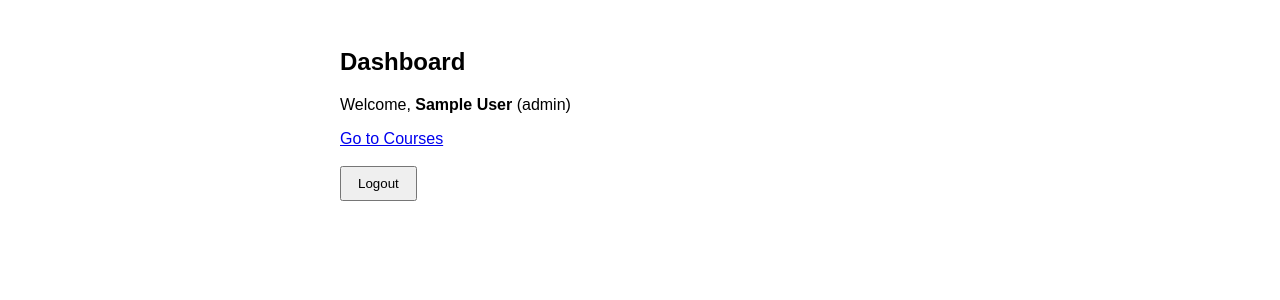
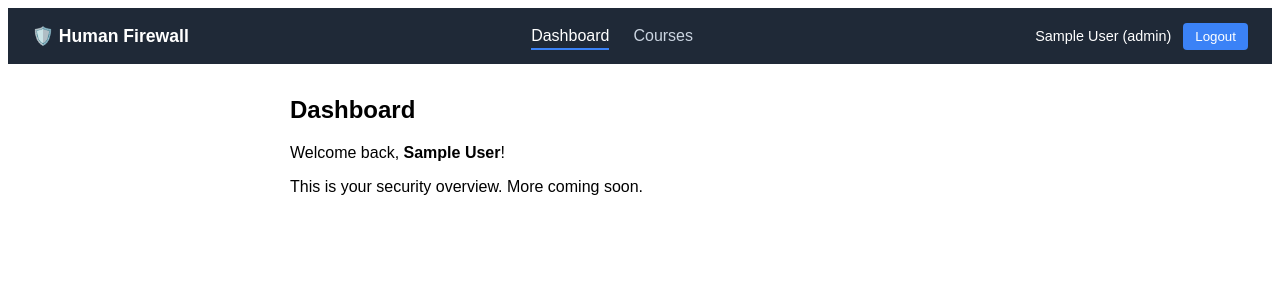
Before and after one commit to GihanShavinda/Cyber-Awareness-Platform, an Angular app in the folder frontend/cyber-frontend/: page /dashboard in a window 1280 px wide. Shown: the top 300 px of the page. Built offline with nearby package versions, Linux system fonts and the light colour scheme; sample sign-in values are in the browser's storage.

Commit message:
Add shared navbar layout and clean up dashboard

```diff
--- a/frontend/cyber-frontend/src/app/app.component.html
+++ b/frontend/cyber-frontend/src/app/app.component.html
@@ -1 +1,2 @@
+<app-navbar *ngIf="showNavbar"></app-navbar>
 <router-outlet></router-outlet>
--- a/frontend/cyber-frontend/src/app/app.component.ts
+++ b/frontend/cyber-frontend/src/app/app.component.ts
@@ -1,12 +1,25 @@
 import { Component } from '@angular/core';
-import { RouterOutlet } from '@angular/router';
+import { CommonModule } from '@angular/common';
+import { RouterOutlet, Router, NavigationEnd } from '@angular/router';
+import { filter } from 'rxjs/operators';
+import { NavbarComponent } from './components/navbar/navbar.component';
 
 @Component({
   selector: 'app-root',
-  imports: [RouterOutlet],
+  standalone: true,
+  imports: [RouterOutlet, CommonModule, NavbarComponent],
   templateUrl: './app.component.html',
   styleUrl: './app.component.css'
 })
 export class AppComponent {
-  title = 'cyber-frontend';
+  showNavbar = false;
+
+  constructor(private router: Router) {
+    this.router.events
+      .pipe(filter((e) => e instanceof NavigationEnd))
+      .subscribe((e: any) => {
+        // hide navbar on login page
+        this.showNavbar = !e.url.startsWith('/login');
+      });
+  }
 }
--- /dev/null
+++ b/frontend/cyber-frontend/src/app/components/navbar/navbar.component.css
@@ -0,0 +1,47 @@
+.navbar {
+  display: flex;
+  align-items: center;
+  justify-content: space-between;
+  background: #1f2937;
+  color: #fff;
+  padding: 0 1.5rem;
+  height: 56px;
+  font-family: sans-serif;
+}
+
+.nav-brand {
+  font-weight: bold;
+  font-size: 1.1rem;
+}
+
+.nav-links a {
+  color: #cbd5e1;
+  text-decoration: none;
+  margin: 0 12px;
+  padding: 4px 0;
+}
+
+.nav-links a:hover {
+  color: #fff;
+}
+
+.nav-links a.active {
+  color: #fff;
+  border-bottom: 2px solid #3b82f6;
+}
+
+.nav-user {
+  display: flex;
+  align-items: center;
+  gap: 12px;
+  font-size: 0.9rem;
+}
+
+.nav-user button {
+  padding: 6px 12px;
+  cursor: pointer;
+  background: #3b82f6;
+  color: #fff;
+  border: none;
+  border-radius: 4px;
+}
--- /dev/null
+++ b/frontend/cyber-frontend/src/app/components/navbar/navbar.component.html
@@ -0,0 +1,13 @@
+<nav class="navbar">
+  <div class="nav-brand">🛡️ Human Firewall</div>
+
+  <div class="nav-links">
+    <a routerLink="/dashboard" routerLinkActive="active">Dashboard</a>
+    <a routerLink="/courses" routerLinkActive="active">Courses</a>
+  </div>
+
+  <div class="nav-user">
+    <span *ngIf="user">{{ user.name }} ({{ user.role }})</span>
+    <button (click)="logout()">Logout</button>
+  </div>
+</nav>
--- /dev/null
+++ b/frontend/cyber-frontend/src/app/components/navbar/navbar.component.ts
@@ -0,0 +1,24 @@
+import { Component } from '@angular/core';
+import { CommonModule } from '@angular/common';
+import { RouterLink, RouterLinkActive, Router } from '@angular/router';
+import { AuthService } from '../../services/auth.service';
+
+@Component({
+  selector: 'app-navbar',
+  standalone: true,
+  imports: [CommonModule, RouterLink, RouterLinkActive],
+  templateUrl: './navbar.component.html',
+  styleUrl: './navbar.component.css'
+})
+export class NavbarComponent {
+  user: any;
+
+  constructor(private authService: AuthService, private router: Router) {
+    this.user = this.authService.getUser();
+  }
+
+  logout(): void {
+    this.authService.logout();
+    this.router.navigate(['/login']);
+  }
+}
--- a/frontend/cyber-frontend/src/app/pages/dashboard/dashboard.component.css
+++ b/frontend/cyber-frontend/src/app/pages/dashboard/dashboard.component.css
@@ -0,0 +1,5 @@
+.dashboard-container {
+  max-width: 700px;
+  margin: 2rem auto;
+  font-family: sans-serif;
+}
--- a/frontend/cyber-frontend/src/app/pages/dashboard/dashboard.component.html
+++ b/frontend/cyber-frontend/src/app/pages/dashboard/dashboard.component.html
@@ -1,6 +1,5 @@
-<div style="max-width: 600px; margin: 3rem auto; font-family: sans-serif;">
+<div class="dashboard-container">
   <h2>Dashboard</h2>
-  <p *ngIf="user">Welcome, <strong>{{ user.name }}</strong> ({{ user.role }})</p>
-  <a routerLink="/courses">Go to Courses</a><br /><br />
-  <button (click)="logout()" style="padding:8px 16px; cursor:pointer;">Logout</button>
+  <p *ngIf="user">Welcome back, <strong>{{ user.name }}</strong>!</p>
+  <p>This is your security overview. More coming soon.</p>
 </div>
--- a/frontend/cyber-frontend/src/app/pages/dashboard/dashboard.component.ts
+++ b/frontend/cyber-frontend/src/app/pages/dashboard/dashboard.component.ts
@@ -1,24 +1,18 @@
 import { Component } from '@angular/core';
 import { CommonModule } from '@angular/common';
-import { Router, RouterLink } from '@angular/router';
 import { AuthService } from '../../services/auth.service';
 
 @Component({
   selector: 'app-dashboard',
   standalone: true,
-  imports: [CommonModule, RouterLink],
+  imports: [CommonModule],
   templateUrl: './dashboard.component.html',
   styleUrl: './dashboard.component.css'
 })
 export class DashboardComponent {
   user: any;
 
-  constructor(private authService: AuthService, private router: Router) {
+  constructor(private authService: AuthService) {
     this.user = this.authService.getUser();
   }
-
-  logout(): void {
-    this.authService.logout();
-    this.router.navigate(['/login']);
-  }
 }
```
Also changed, not shown: 1 other file (tests, documents, lock files or other folders).
